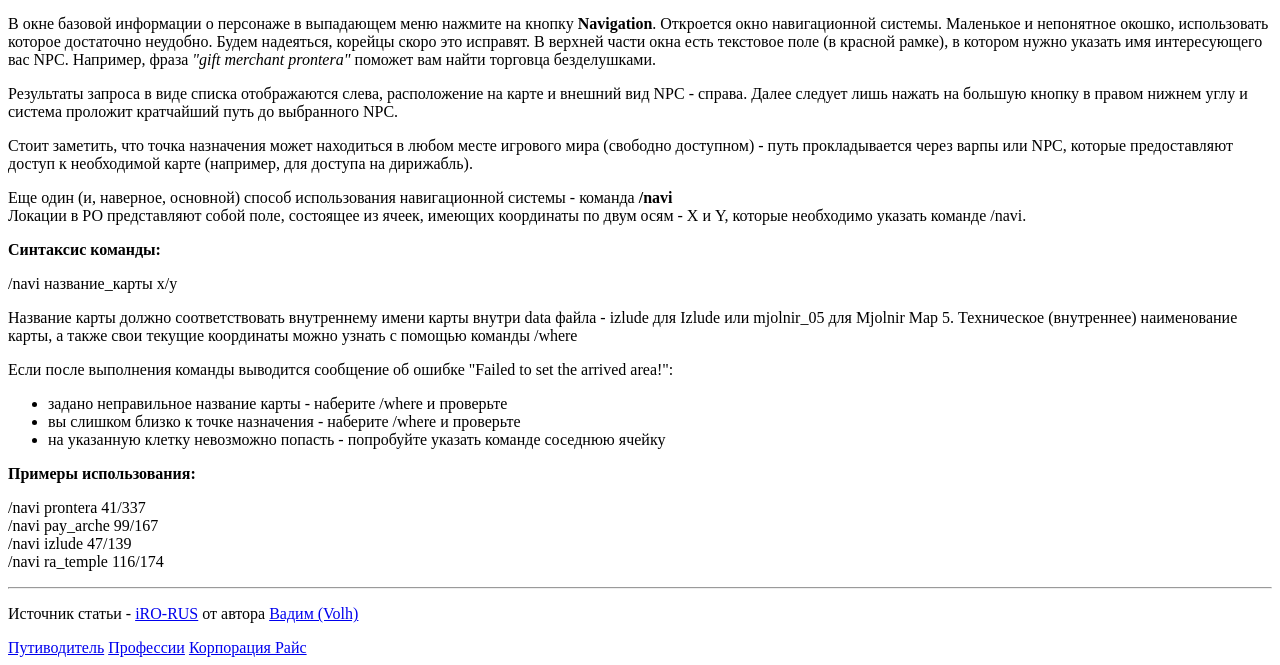
After one commit to Xsoid/rofenrir.ru, a PHP site: template views/site/pages/info/teh/nav.php in a window 1280 px wide. The commit adds this page. Shown: the part 401-1066 px from the top of the page. Run offline with PHP 8.4, Linux system fonts and the light colour scheme; the template is opened without the code that fills it, so the values that code supplies are empty.

Commit message:
Навигационная система

```diff
--- a/views/site/pages/info/doram/one.php
+++ b/views/site/pages/info/doram/one.php
@@ -152,8 +152,8 @@ $this->params['breadcrumbs'][] = 'Первый контакт';
         <p>Поговорите с <b>Eden Teleport Officer</b> неподалеку и она отправит вас в приемную Eden Group. Не пугайтесь, здесь всегда так людно. Администрация официально запретила вести торговлю на первом этаже, поэтому здесь обычно собираются игроки, желающие продать или купить что-то уникальное или очень ценное.</p>
         <p>Пройдите к столу и пройдите регистрацию, поговорив с <b>Secretary Lime Evenor</b>. Она выдаст вам стартовый набор - значок Eden Group Mark позволяет раз в полчаса переместиться к точке сохранения, 15 свитков AGI UP и BLESSING 10 уровня, 5 Yellow Butterfly Wing (могут телепортировать вас в Пронтеру, Геффен, Пайон, Аль Де Баран или Альберту), а так же 2 книги Old Battle Manual (+150% к получаемому опыту на 30 минут). Имейте ввиду, что все предметы привязаны к персонажу!</p>
         <p class="h3 text-center">Теперь можете смело отправляться на поиски приключений. Желаем вам удачи в прекрасном мире Рагнарок!</p>
-        <p><hr>
-        <a href="https://irorus.jimdofree.com/2017/02/15/doram-первый-контакт/" target="_metrics">Источник статьи - iRoRus</a></p>
+        <hr>
+        <p>Источник статьи - <a href="https://irorus.jimdofree.com/2017/02/15/doram-первый-контакт/" target="_metrics">iRO-RUS</a> от автора <a href="http://forums.warpportal.com/index.php?/user/90168-rarog/" target="_metrics">Вадим (Volh)</a></p>
     </div>
     <div class="col-md-3 d-none d-md-block">
         <div class="bs-component">
--- a/views/site/pages/info/index.php
+++ b/views/site/pages/info/index.php
@@ -50,7 +50,8 @@ $this->params['breadcrumbs'][] = 'Путиводитель';
           <li><a href="rof">Что такое «Ragnarok Online Fenrir»</a></li>
           <li>Управление и интерфейсы
             <ul>
-              <li><a href="komand">Консольные команды</a></li>
+              <li><a href="teh/nav">Навигационная система</a></li>
+              <li><a href="teh/komand">Консольные команды</a></li>
             </ul>
           </li>
         </ul>
--- a/views/site/pages/info/komand.php
+++ b/views/site/pages/info/teh/komand.php
@@ -31,7 +31,7 @@ $this->params['breadcrumbs'][] = 'Консольные команды';
     </div>
     <div class="col-md-3 d-none d-md-block">
         <div class="bs-component">
-            <?= $this->render('_menu') ?>
+            <?= $this->render('../_menu') ?>
         </div>
     </div>
 </div>
--- /dev/null
+++ b/views/site/pages/info/teh/nav.php
@@ -0,0 +1,52 @@
+<?php
+
+/* @var $this yii\web\View */
+
+$this->title = 'Навигационная система';
+$this->registerMetaTag([
+     'name' => 'keywords',
+     'content' => 'Ragnarok Online, Renewal, Fenrir, RoFenrir, сервер, бесплатная игра'
+]);
+$this->registerMetaTag([
+     'name' => 'description',
+     'content' => 'Навигационная система в Ragnarok Online'
+]);
+$this->params['breadcrumbs'][] = ['label' => 'Путиводитель', 'url' => ['info/index']];
+$this->params['breadcrumbs'][] = 'Управление и интерфейсы';
+$this->params['breadcrumbs'][] = 'Навигационная система';
+?>
+
+<div class="row">
+    <div class="col">
+        <h1>Навигационная система</h1>
+        <p>Навигационная система - незаменимая вещь для всех игроков, позволяющая с легкостью находить NPC и перемещаться к нужному месту на карте.</p>
+        <p class="text-center"><img src="/img/content/info/teh/1440066105.jpg"></p>
+        <p>В окне базовой информации о персонаже в выпадающем меню нажмите на кнопку <b>Navigation</b>. Откроется окно навигационной системы. Маленькое и непонятное окошко, использовать которое достаточно неудобно. Будем надеяться, корейцы скоро это исправят. В верхней части окна есть текстовое поле (в красной рамке), в котором нужно указать имя интересующего вас NPC. Например, фраза <i>"gift merchant prontera"</i> поможет вам найти торговца безделушками.</p>
+        <p>Результаты запроса в виде списка отображаются слева, расположение на карте и внешний вид NPC - справа. Далее следует лишь нажать на большую кнопку в правом нижнем углу и система проложит кратчайший путь до выбранного NPC.</p>
+        <p>Стоит заметить, что точка назначения может находиться в любом месте игрового мира (свободно доступном) - путь прокладывается через варпы или NPC, которые предоставляют доступ к необходимой карте (например, для доступа на дирижабль).</p>
+        <p>Еще один (и, наверное, основной) способ использования навигационной системы - команда  <b>/navi</b><br>
+        Локации в РО представляют собой поле, состоящее из ячеек, имеющих координаты по двум осям - X и Y, которые необходимо указать команде /navi.</p>
+        <p><b>Синтаксис команды:</b></p>
+        <p class="h3">/navi название_карты x/y</p>
+        <p>Название карты должно соответствовать внутреннему имени карты внутри data файла - izlude для Izlude или mjolnir_05 для Mjolnir Map 5. Техническое (внутреннее) наименование карты, а также свои текущие координаты можно узнать с помощью команды /where</p>
+        <p>Если после выполнения команды выводится сообщение об ошибке "Failed to set the arrived area!":</p>
+        <ul>
+            <li>задано неправильное название карты - наберите /where  и проверьте</li>
+            <li>вы слишком близко к точке назначения - наберите /where  и проверьте</li>
+            <li>на указанную клетку невозможно попасть - попробуйте указать команде соседнюю ячейку</li>
+        </ul>
+        <p><b>Примеры использования:</b></p>
+        <p>/navi prontera 41/337<br>
+        /navi pay_arche 99/167<br>
+        /navi izlude 47/139<br>
+        /navi ra_temple 116/174</p>
+
+        <hr>
+        <p>Источник статьи - <a href="https://irorus.jimdofree.com/2015/08/20/навигационная-система/" target="_metrics">iRO-RUS</a> от автора <a href="http://forums.warpportal.com/index.php?/user/90168-rarog/" target="_metrics">Вадим (Volh)</a></p>
+    </div>
+    <div class="col-md-3 d-none d-md-block">
+        <div class="bs-component">
+            <?= $this->render('../_menu') ?>
+        </div>
+    </div>
+</div>
```
Also changed, not shown: web/img/content/info/teh/1440066105.jpg (added).
